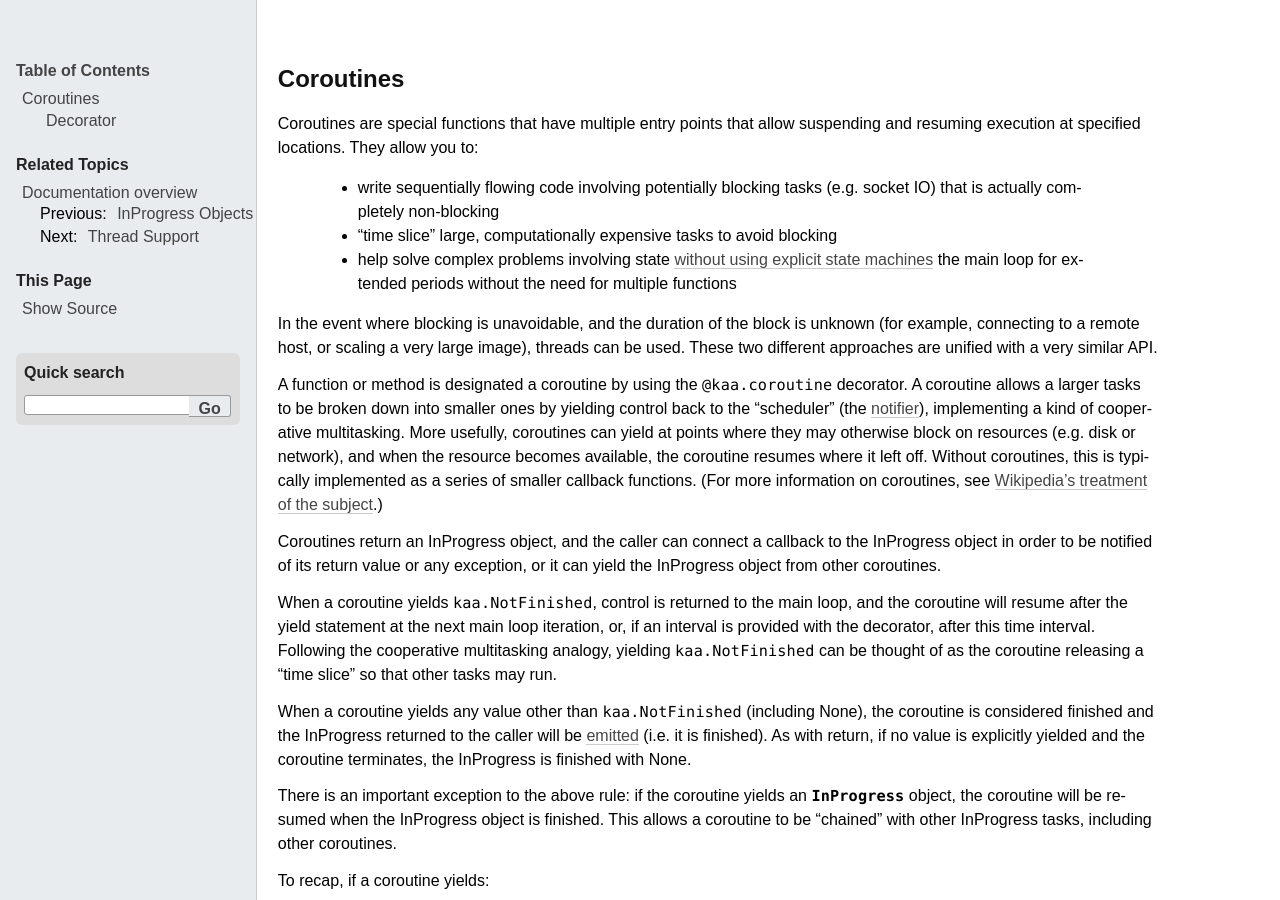
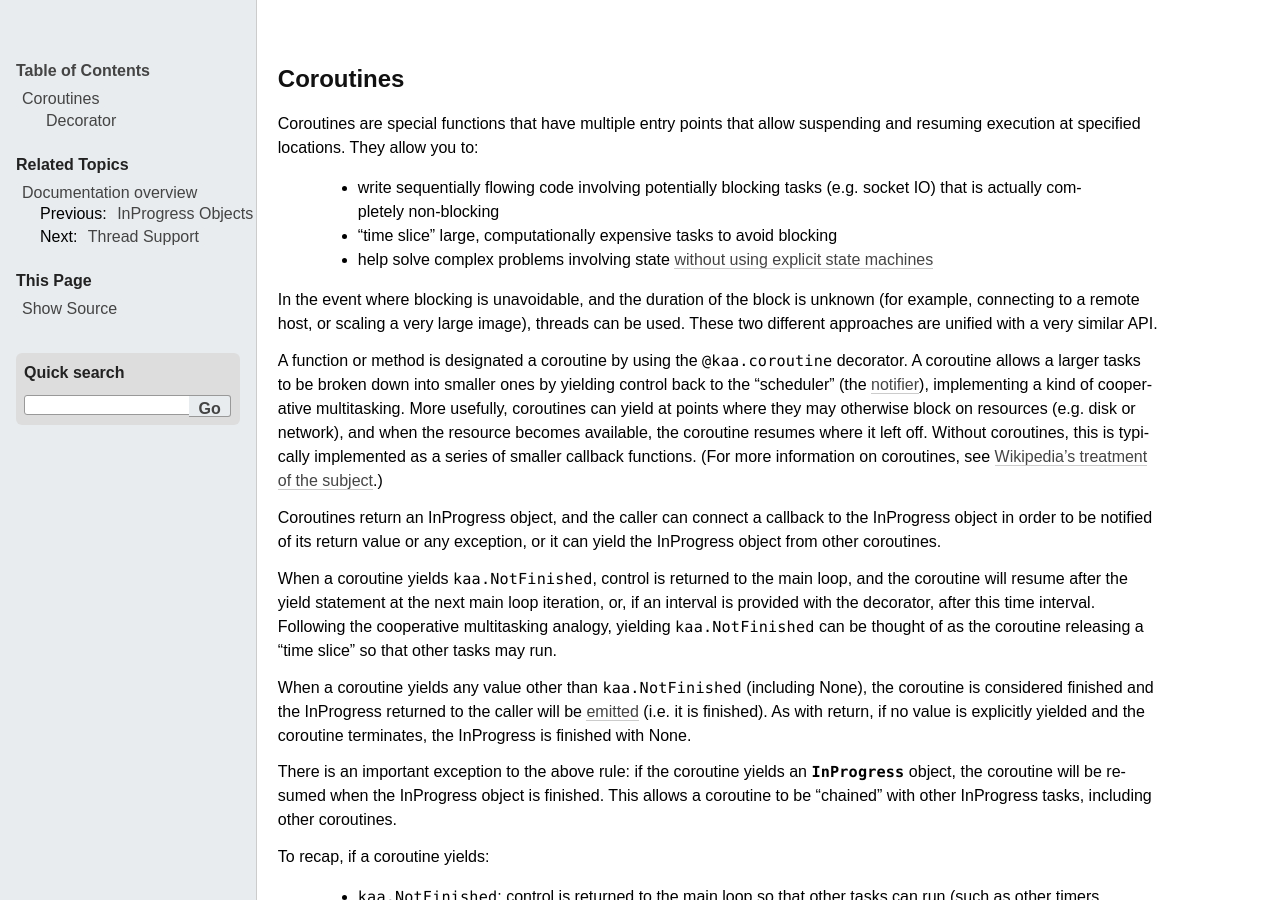
Before and after one commit to freevo/kaa-base, a Sphinx documentation site: the page built from doc/async/coroutines.rst, in a window 1280 px wide and 900 px high. Built offline with Sphinx 7.4.7, drawn with Linux system fonts in a browser that asks for light colours; the version number is read from the project's files by our own code.

Commit message:
Remove extraneous line

```diff
--- a/doc/async/coroutines.rst
+++ b/doc/async/coroutines.rst
@@ -14,7 +14,6 @@ suspending and resuming execution at specified locations.  They allow you to:
    socket IO) that is actually completely non-blocking
  * "time slice" large, computationally expensive tasks to avoid blocking
  * help solve complex problems involving state `without using explicit state machines <http://eli.thegreenplace.net/2009/08/29/co-routines-as-an-alternative-to-state-machines/>`_
-   the main loop for extended periods without the need for multiple functions
 
 In the event where blocking is unavoidable, and the duration of the block is
 unknown (for example, connecting to a remote host, or scaling a very large
```
